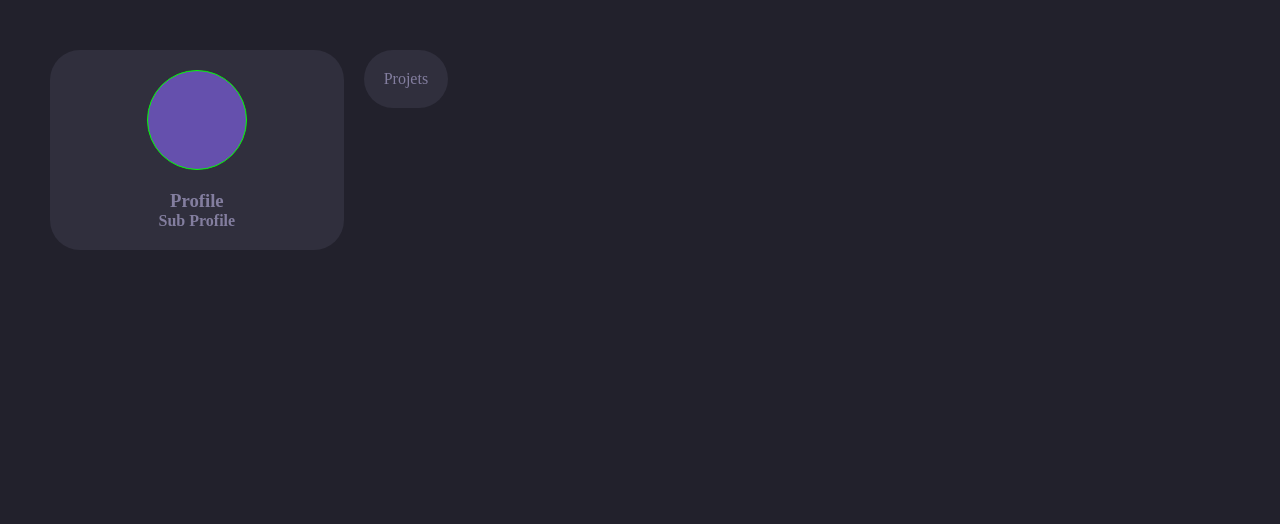
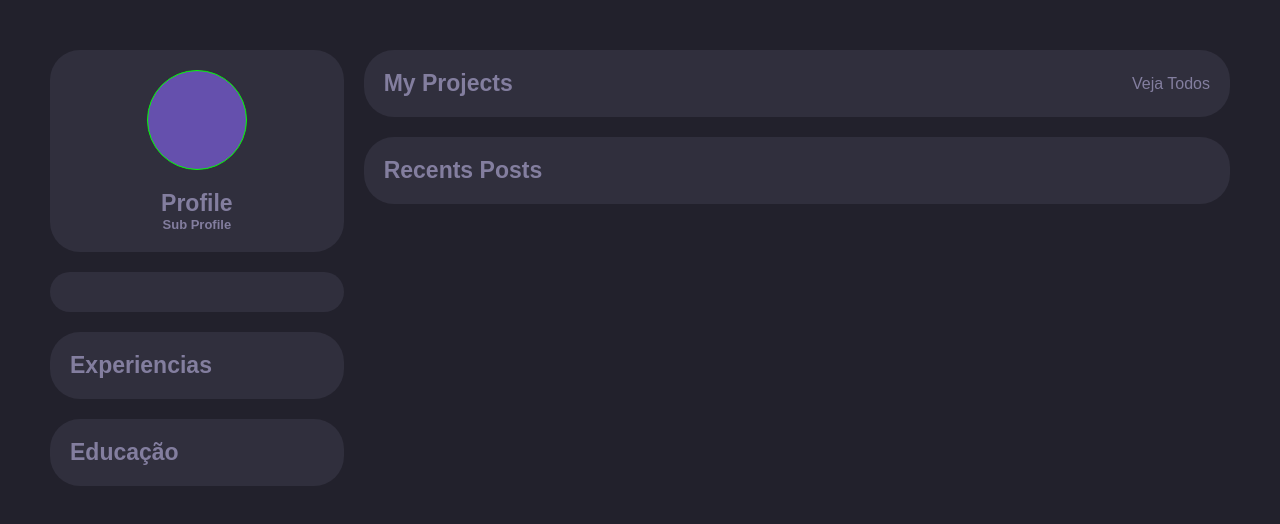
Before and after one commit to LeonardoZappiRamos/Portifolio-Desafio, a plain HTML site: page index.html in a window 1280 px wide. Drawn offline with Linux system fonts and the light colour scheme.

Commit message:
Finalização d layout Flex

```diff
--- a/index.html
+++ b/index.html
@@ -17,9 +17,22 @@
                 <h3>Profile</h3>
                 <h4>Sub Profile</h4>
             </div>
+            <div class="box cBox"></div>
+            <div class="box cBox">
+                <h3>Experiencias</h3>
+            </div>
+            <div class="box cBox">
+                <h3>Educação</h3>
+            </div>
         </aside>
         <section>
-            <div class="box cBox">Projets</div>
+            <div class="project box cBox">
+                <h3>My Projects</h3>
+                <p>Veja Todos</p>
+            </div>
+            <div class=" box cBox">
+                <h3>Recents Posts</h3>
+            </div>
         </section>
     </div>
 </body>
--- a/style/main.css
+++ b/style/main.css
@@ -7,7 +7,12 @@
 body{
     width: 100vw;
     height: 100vw;
+
+    font-family: 'Merriweather Sans', sans-serif;
 }
+
+h3 {font-size: 23px; font-style: bold;}
+h4 {font-size: 13px; font-style: normal;}
 
 .cBakGround {background: #22212C;}
 
@@ -26,6 +31,7 @@ aside{
     /* background: green; */
     padding: 10px;
     display: flex;
+    flex-direction: column;
 }
 
 section{
@@ -33,6 +39,7 @@ section{
     padding: 10px;
     display: flex;
     /* background: blue; */
+    flex-direction: column;
 }
 
 .box {
@@ -40,6 +47,7 @@ section{
     padding: 20px;
     color: #837E9F;
     height: fit-content;
+    margin-bottom: 20px;
 }
 
 .profile{
@@ -50,6 +58,13 @@ section{
     height: fit-content;
 }
 
+.project{
+    width: 100%;
+    display: flex;
+    align-items: center;
+    justify-content: space-between;
+}
+
 .logo {
     border-radius: 50%;
     width: 100px;
```
